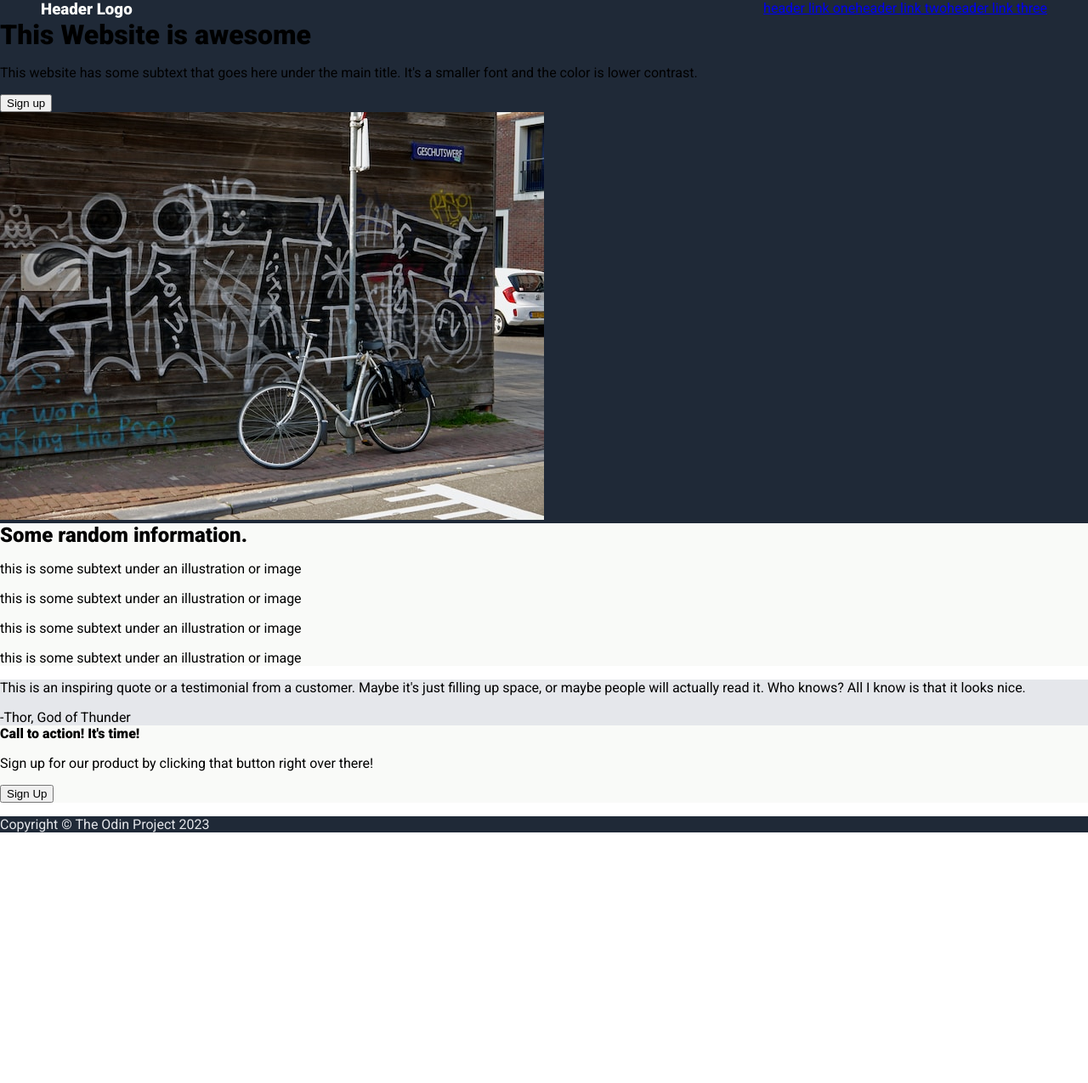
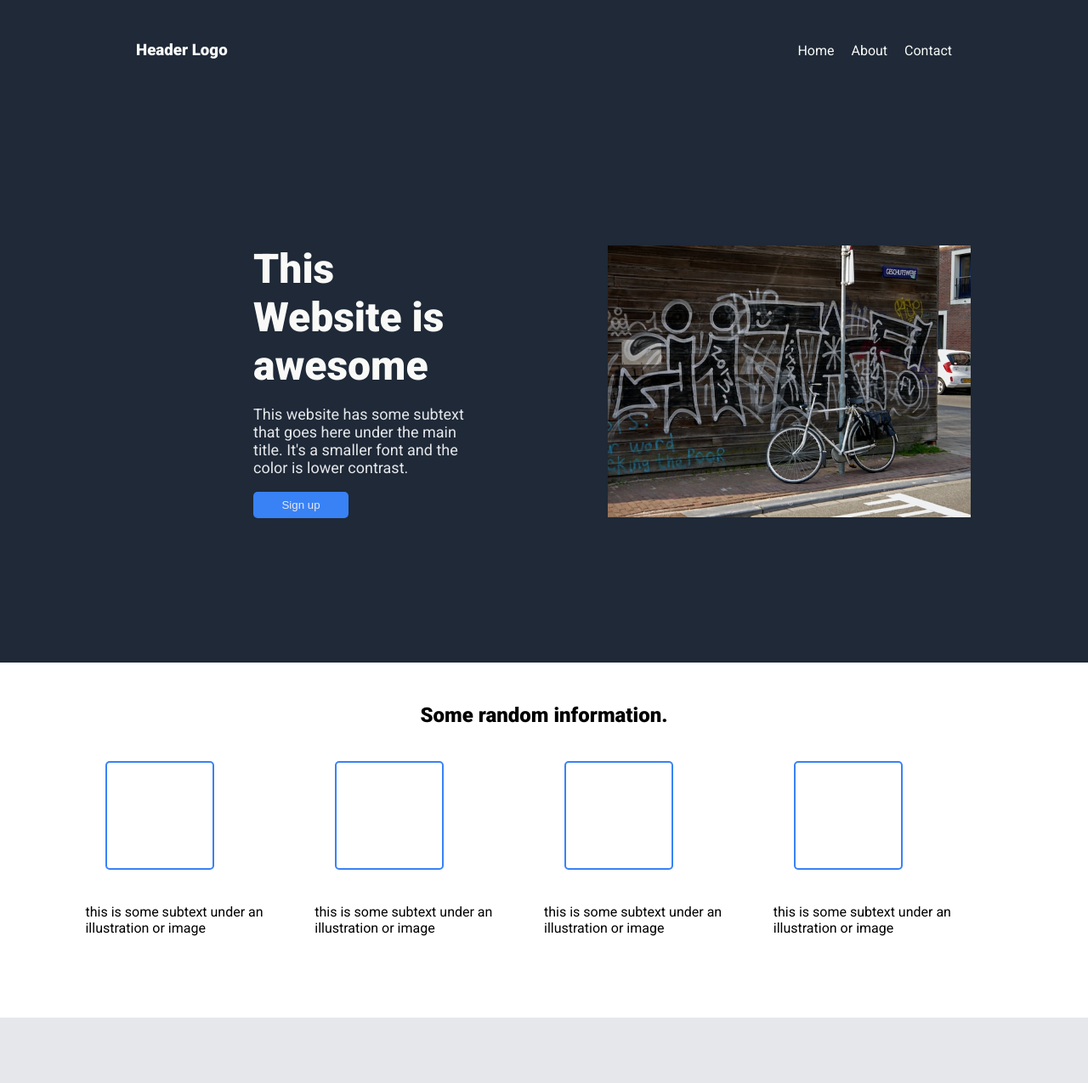
Before and after one commit to Triggsy1091/odin-landing-page, a plain HTML site: page index.html in a window 1280 px wide. Shown: the top 1275 px of the page at 85% size. Before the commit the page ends 996 px from the top, so only its background shows below. Drawn offline with Linux system fonts and the light colour scheme.

Commit message:
Finalised styling for website

```diff
--- a/index.html
+++ b/index.html
@@ -10,52 +10,66 @@
     <title>Landing Page</title>
 </head>
 <body>
-    <header>
+    <header class="header">
+        <div class="header-logo">
             <h3>Header Logo</h3>
+        </div>
+            <nav class="navigation">
                 <ul>
-            <li><a href="#">header link one</a></li>
-            <li><a href="#">header link two</a></li>
-            <li><a href="#">header link three</a></li>
+                    <li><a href="#">Home</a></li>
+                    <li><a href="#">About</a></li>
+                    <li><a href="#">Contact</a></li>
                 </ul>
+            </nav>
     </header>
-    <main>
-        <div class="hero-text-container">
+    <main class="main">
+        <div class="main-container">
+            <div class="hero-container">
                 <h1 class="hero-title">This Website is awesome</h1>
                 <p class="hero-subtext">This website has some subtext that goes here under the main title. It's a smaller font and the color is lower contrast.</p>
                 <button class="button hero-button">Sign up</button>
             </div>
-        <img src="/img/fons-heijnsbroek-aLKEN6tirzY-unsplash (1).jpg" alt="An image of a bike against a wall with grafiti letters in Amsterdam">
+            <img class="hero-image" src="/img/fons-heijnsbroek-aLKEN6tirzY-unsplash (1).jpg" alt="An image of a bike against a wall with grafiti letters in Amsterdam">
+        </div>
     </main>
     <section class="info">
         <h2 class="info-text">Some random information.</h2>
+        <div class="info-flex">
             <div class="info-illustration-container">
                 <div class="info-illustration"></div>
+                <p>this is some subtext under an illustration or image</p>
+            </div>
+            <div class="info-illustration-container">
                 <div class="info-illustration"></div>
+                <p>this is some subtext under an illustration or image</p>
+            </div>
+            <div class="info-illustration-container">
                 <div class="info-illustration"></div>
+                <p>this is some subtext under an illustration or image</p>
+            </div>
+            <div class="info-illustration-container">
                 <div class="info-illustration"></div>
+                <p>this is some subtext under an illustration or image</p>
             </div>
-        <div class="info-subtext">
-            <p>this is some subtext under an illustration or image</p>
-            <p>this is some subtext under an illustration or image</p>
-            <p>this is some subtext under an illustration or image</p>
-            <p>this is some subtext under an illustration or image</p>
         </div>
     </section>
     <section class="quotes">
+        <div class="quote-container">
             <p class="quote-text">This is an inspiring quote or a testimonial from a customer. Maybe it's just filling up space, or maybe people will actually read it. Who knows? All I know is that it looks nice.</p>
             <span class="quote-source">-Thor, God of Thunder</span>
+        </div>
     </section>
     <section class="cta">
         <div class="cta-container">
             <div>
-                <h4 class="cta-text">Call to action! It's time!</h3>
+                <p class="cta-text">Call to action! It's time!</p>
                 <p class="cta-subtext">Sign up for our product by clicking that button right over there!</p>
             </div>
             <button class="button cta-button">Sign Up</button>
         </div>
     </section>
-    <footer>
-        <p class="footer-text">Copyright &#169; The Odin Project 2023</p>
+    <footer class="footer">
+        <p class="footer-text">Copyright &#169; Nicholas Triggs 2023</p>
     </footer>
 </body>
 </html>
--- a/styles.css
+++ b/styles.css
@@ -94,16 +94,176 @@ footer {
     color: var(--footer-text-color);
 }
 
-header,
-header > ul {
+.header {
     display: flex;
+    justify-content: space-between;
+    align-items: center;
+    padding: 3rem;
+    padding-inline: 10rem;
+    color: var(--hero-text-color)
 }
 
-header {
-    justify-content: space-between;
-    padding-inline: 3rem;
+.navigation ul {
+    display: flex;
+    list-style: none;
 }
 
-h3 {
+.navigation ul li {
+    margin-left: 20px;
+}
+
+.navigation ul li a {
+    text-decoration: none;
     color: var(--hero-text-color)
 }
+
+main {
+    display: flex;
+    justify-content: space-between;
+    align-items: center;
+}
+
+.main-container {
+    display: flex;
+    justify-content: space-between;
+    margin: auto;
+    width: 80%;
+    padding: 10px;
+}
+
+.hero-container {
+    display: flex;
+    flex-direction: column;
+    margin: 10rem;
+    max-width: 25rem;
+}
+
+.hero-title {
+    color: var(--hero-text-color);
+    font-size: var(--hero-text-size);
+}
+
+.hero-subtext {
+    color: var(--hero-secondary-text-color);
+    font-size: var(--hero-secondary-text-size);
+}
+
+.button {
+    background-color: var(--button-color);
+    width: 7rem;
+    border-radius: 5px;
+    border: none;
+    color: var(--hero-secondary-text-color);
+    padding: 0.5rem;
+    padding-inline: 1rem
+}
+
+.hero-image {
+    width: 35rem;
+    margin: 0 auto;
+    height: 20rem;
+    align-self: center;
+}
+
+.info {
+    display: flex;
+    flex-direction: column;
+    justify-content: center;
+    align-items: center;
+    margin-top: 3rem;
+    margin-bottom: 4rem;
+    background-color: #ffffff;
+}
+
+.info-flex {
+    display: flex;
+    flex-direction: row;
+}
+
+.info-illustration-container {
+    display: flex;
+    flex-direction: column;
+    margin: 1rem auto;
+    justify-content: center;
+    max-width: 30ch;
+}
+
+.info-illustration {
+    height: 8rem;
+    width: 8rem;
+    border: var(--button-color) 2px solid;
+    border-radius: 5px;
+    margin: 1.5rem;
+}
+
+.quotes {
+    width: 100%;
+    display: flex;
+    justify-content: center;
+    align-items: center;
+}
+
+.quote-container {
+    margin-block: 5rem;
+    margin-inline: 5rem;
+    display: flex;
+    flex-direction: column;
+    max-width: 35%;
+}
+
+.quote-text {
+    color: var(--quote-text-color);
+    font-size: var(--quote-text-size);
+    font-weight: 300;
+    font-style: italic;
+}
+
+.quote-source {
+    font-weight: var(--fw-hero);
+    align-self: flex-end;
+}
+
+.cta {
+    display: flex;
+    justify-content: center;
+}
+
+.cta-container {
+    width: 60%;
+    background-color: var(--bg-cta);
+    margin: 10rem;
+    border-radius: 5px;
+    padding: 5rem;
+    display: flex;
+    justify-content: space-evenly;
+}
+
+.cta-text {
+    color: var(--header-logo-text-color);
+    margin: 0;
+    font-weight: var(--fw-hero);
+}
+
+.cta-subtext {
+    color: var(--header-logo-text-color);
+    margin: 0;
+    font-weight: 300;
+}
+
+.cta-button {
+    border: #F9FAF8 2px solid;
+    background-color: var(--bg-dark-color);
+    font-size: var(--header-link-text-size);
+    font-weight: 900;
+}
+
+.footer {
+    margin: 0;
+    display: flex;
+    justify-content: center;
+}
+
+.footer-text {
+    margin: 0;
+    padding-block: 1rem;
+}
```
Lines whose indentation alone changed are shown as unchanged.
